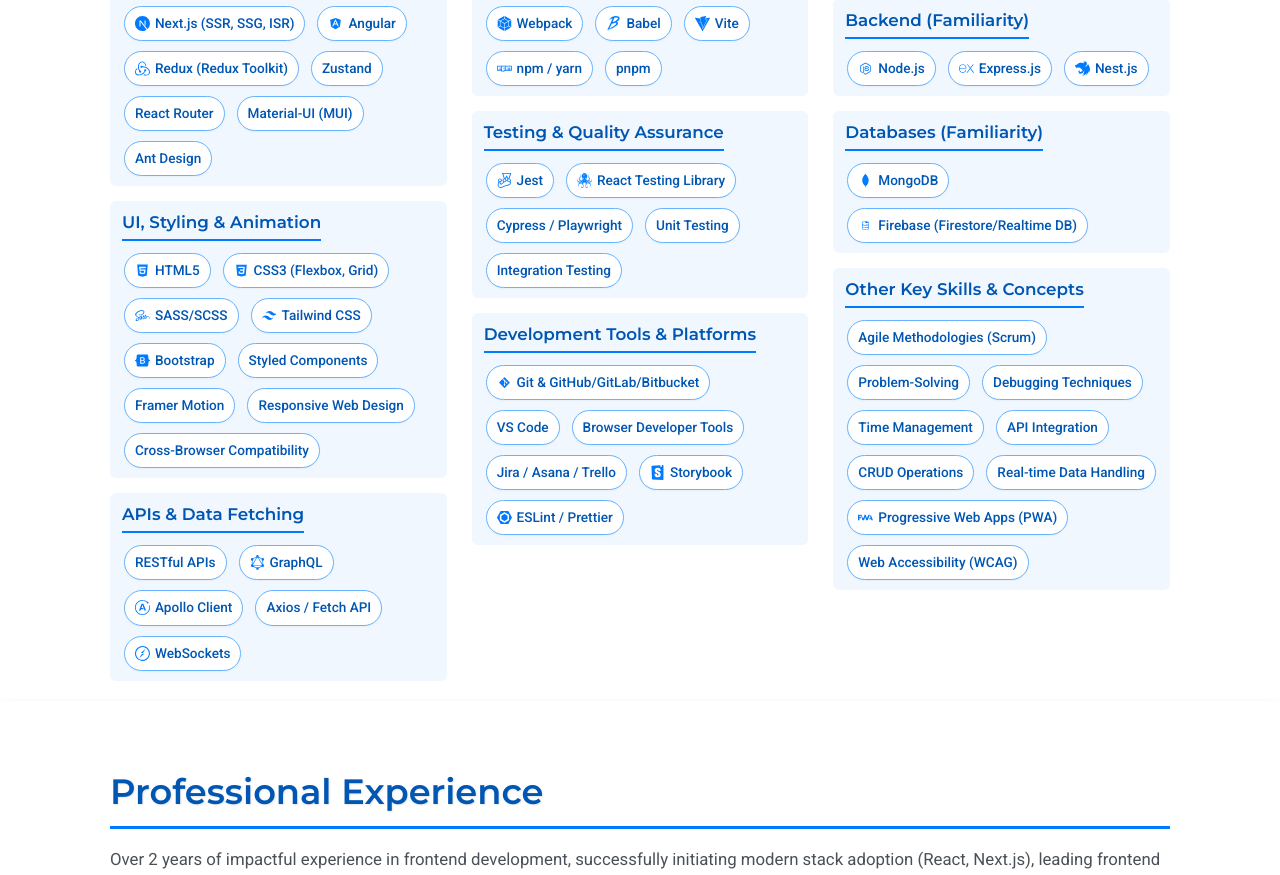
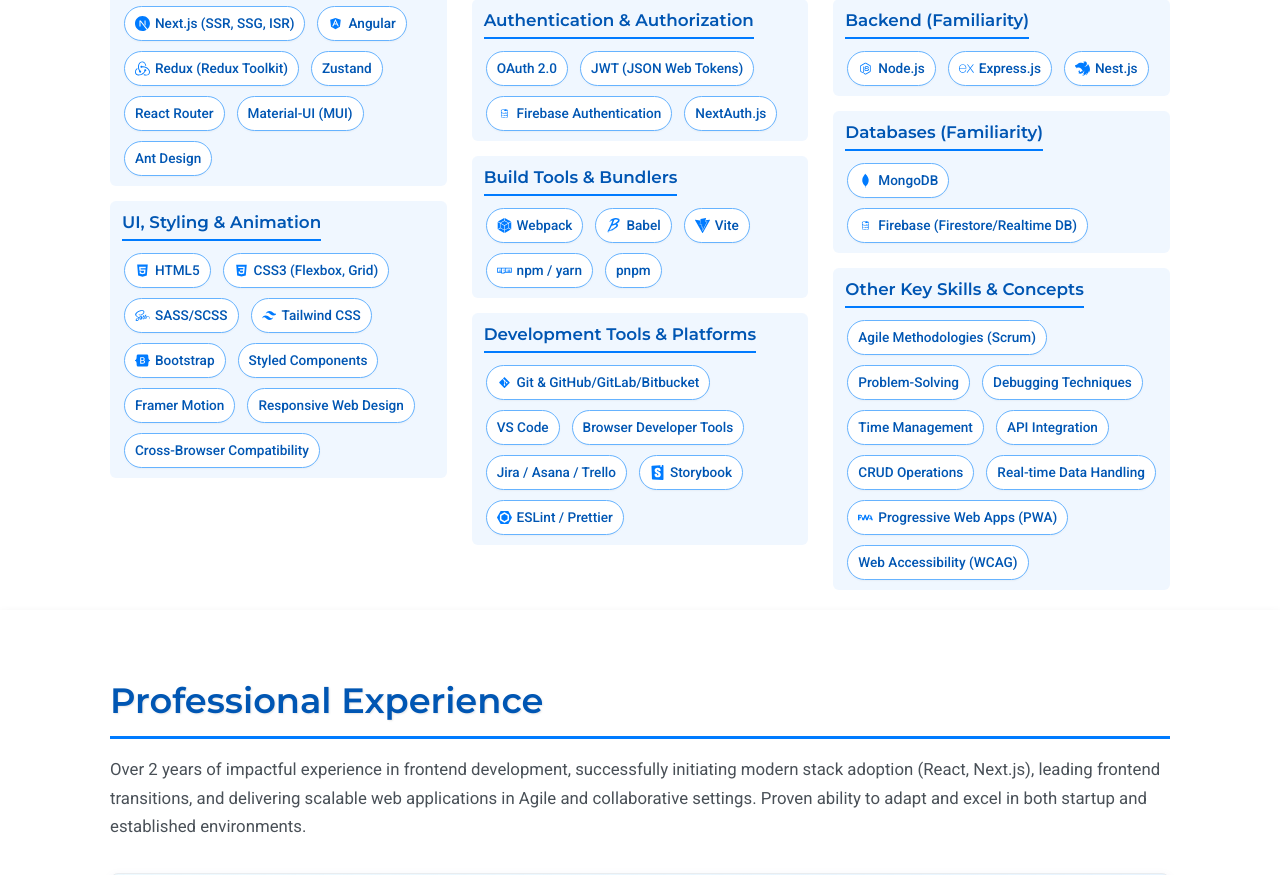
Before and after one commit to sham-roy/Portfolio, a Next.js app: page / in a window 1280 px wide. Shown: the part 2460-3335 px from the top of the page. Built offline with nearby package versions, Linux system fonts and the light colour scheme.

Commit message:
phase-2: dev env

```diff
--- a/src/data/resumeData.js
+++ b/src/data/resumeData.js
@@ -84,9 +84,9 @@
       { name: "Angular", icon: <DiAngularSimple /> },
       { name: "Redux (Redux Toolkit)", icon: <SiRedux /> },
       { name: "Zustand" },
-      { name: "React Router" }, // Common routing library
-      { name: "Material-UI (MUI)" }, // Popular UI library
-      { name: "Ant Design" }, // Another popular UI library
+      { name: "React Router" },
+      { name: "Material-UI (MUI)" },
+      { name: "Ant Design" },
     ]
   },
   {
@@ -98,7 +98,7 @@
       { name: "Tailwind CSS", icon: <SiTailwindcss /> },
       { name: "Bootstrap", icon: <SiBootstrap /> },
       { name: "Styled Components" },
-      { name: "Framer Motion" }, // For animations
+      { name: "Framer Motion" },
       { name: "Responsive Web Design" },
       { name: "Cross-Browser Compatibility" }
     ]
@@ -115,7 +115,7 @@
     skills: [
       { name: "RESTful APIs" },
       { name: "GraphQL", icon: <SiGraphql /> },
-      { name: "Apollo Client", icon: <SiApollographql /> }, // If used with GraphQL
+      { name: "Apollo Client", icon: <SiApollographql /> },
       { name: "Axios / Fetch API" },
       { name: "WebSockets", icon: <SiSocketdotio /> },
     ]
@@ -126,7 +126,7 @@
       { name: "OAuth 2.0" },
       { name: "JWT (JSON Web Tokens)" },
       { name: "Firebase Authentication", icon: <DiFirebase /> },
-      { name: "NextAuth.js" } // If used with Next.js
+      { name: "NextAuth.js" }
     ]
   },
   {
@@ -134,30 +134,30 @@
     skills: [
       { name: "Webpack", icon: <SiWebpack /> },
       { name: "Babel", icon: <SiBabel /> },
-      { name: "Vite", icon: <SiVite /> }, // Modern build tool
+      { name: "Vite", icon: <SiVite /> },
       { name: "npm / yarn", icon: <DiNpm /> },
-      { name: "pnpm" } // Another package manager
+      { name: "pnpm" }
     ]
   },
-  {
-    category: "Testing & Quality Assurance",
-    skills: [
-      { name: "Jest", icon: <SiJest /> },
-      { name: "React Testing Library", icon: <SiTestinglibrary /> },
-      { name: "Cypress / Playwright" }, // E2E testing
-      { name: "Unit Testing" },
-      { name: "Integration Testing" }
-    ]
-  },
+  // {
+  //   category: "Testing & Quality Assurance",
+  //   skills: [
+  //     { name: "Jest", icon: <SiJest /> },
+  //     { name: "React Testing Library", icon: <SiTestinglibrary /> },
+  //     { name: "Cypress / Playwright" },
+  //     { name: "Unit Testing" },
+  //     { name: "Integration Testing" }
+  //   ]
+  // },
   {
     category: "Development Tools & Platforms",
     skills: [
       { name: "Git & GitHub/GitLab/Bitbucket", icon: <DiGit /> },
-      { name: "VS Code" }, // Common IDE
+      { name: "VS Code" },
       { name: "Browser Developer Tools" },
-      { name: "Jira / Asana / Trello" }, // Project Management
-      { name: "Storybook", icon: <SiStorybook /> }, // UI component development
-      { name: "ESLint / Prettier", icon: <SiEslint /> }, // Linting & Formatting
+      { name: "Jira / Asana / Trello" },
+      { name: "Storybook", icon: <SiStorybook /> },
+      { name: "ESLint / Prettier", icon: <SiEslint /> },
     ]
   },
   {
```
